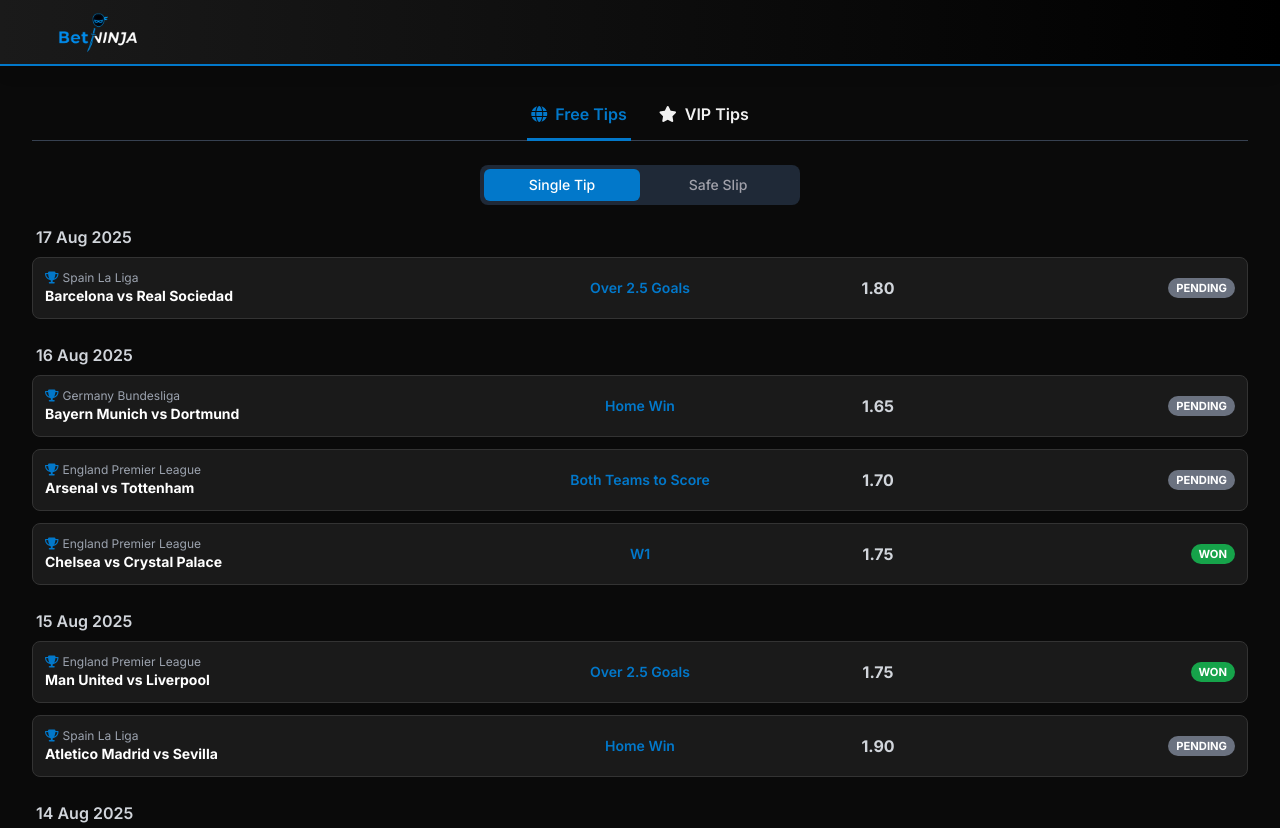
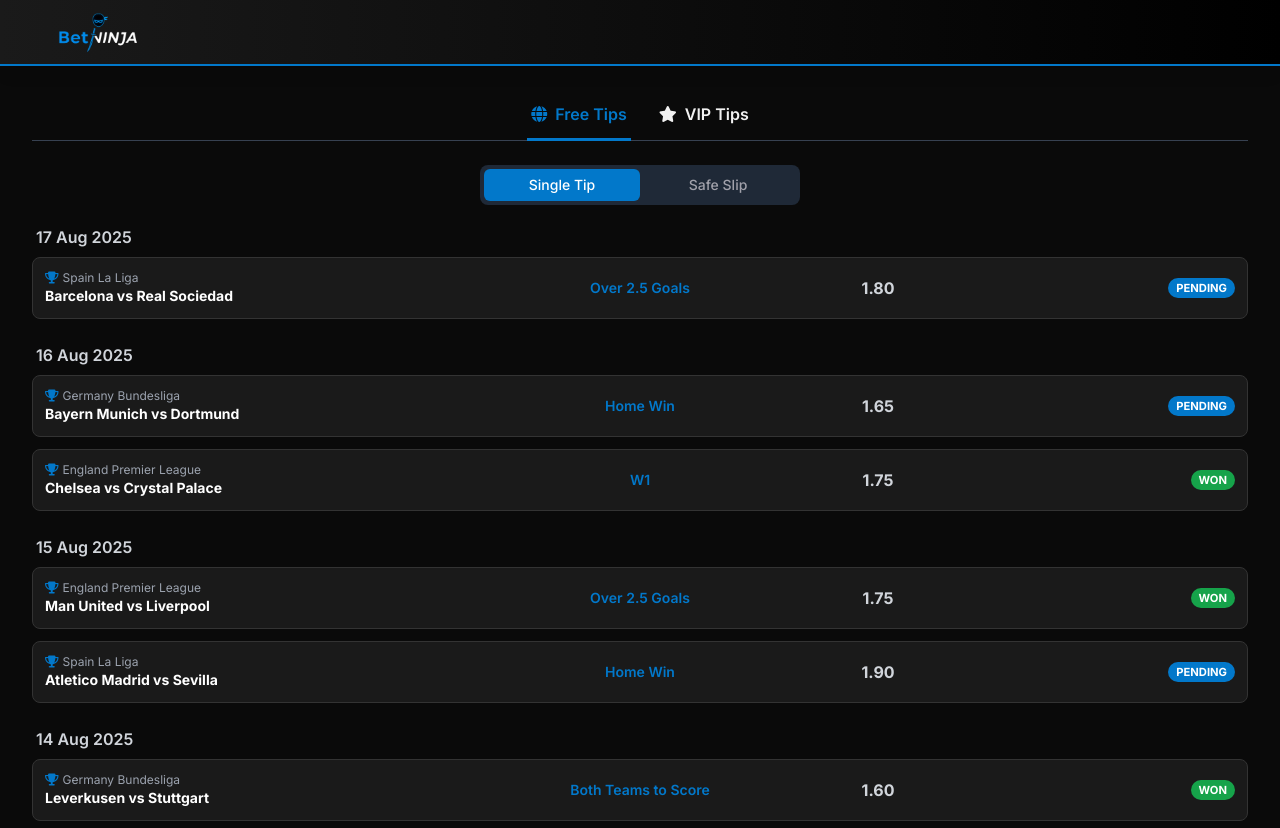
Before and after one commit to masterthreeplus/ninjatips, a plain HTML site: page index.html in a window 1280 px wide. Shown: the top 828 px of the page. Drawn offline with nearby package versions, Linux system fonts and the light colour scheme.

Commit message:
Update index.html

```diff
--- a/index.html
+++ b/index.html
@@ -70,9 +70,10 @@
         .sub-tab-button:not(.active):hover {
             background-color: #27272a;
         }
-        .status-won { background-color: #16a34a; color: white; } /* Green for Won status */
+        /* Status Colors */
+        .status-won { background-color: #16a34a; color: white; }
         .status-lost { background-color: #dc2626; color: white; }
-        .status-pending { background-color: #6b7280; color: white; }
+        .status-pending { background-color: var(--brand-blue); color: white; }
 
         .telegram-button {
             background-color: #229ED9; /* Telegram blue */
@@ -180,32 +181,38 @@
 
     <script>
         // --- MOCK DATA ---
+        // Helper: Format Date to "15 Aug 2025"
+        function formatDate(dateStr) {
+            const options = { day: "2-digit", month: "short", year: "numeric" };
+            return new Date(dateStr).toLocaleDateString("en-GB", options);
+        }
+
         const allTipsData = [
-          { date: "17 Aug 2025", league: "Spain La Liga", teams: "Barcelona vs Real Sociedad", tip: "Over 2.5 Goals", odds: "1.80", status: "PENDING" },
-          { date: "16 Aug 2025", league: "Germany Bundesliga", teams: "Bayern Munich vs Dortmund", tip: "Home Win", odds: "1.65", status: "PENDING" },
-          { date: "16 Aug 2025", league: "England Premier League", teams: "Arsenal vs Tottenham", tip: "Both Teams to Score", odds: "1.70", status: "PENDING" },
-          { date: "16 Aug 2025", league: "England Premier League", teams: "Chelsea vs Crystal Palace", tip: "W1", odds: "1.75", status: "WON" },
-          { date: "15 Aug 2025", league: "England Premier League", teams: "Man United vs Liverpool", tip: "Over 2.5 Goals", odds: "1.75", status: "WON" },
-          { date: "15 Aug 2025", league: "Spain La Liga", teams: "Atletico Madrid vs Sevilla", tip: "Home Win", odds: "1.90", status: "PENDING" },
-          { date: "14 Aug 2025", league: "Germany Bundesliga", teams: "Leverkusen vs Stuttgart", tip: "Both Teams to Score", odds: "1.60", status: "WON" },
-          { date: "14 Aug 2025", league: "Italy Serie A", teams: "Roma vs Lazio", tip: "Draw", odds: "3.10", status: "LOST" },
+            { date: "2025-08-17", league: "Spain La Liga", teams: "Barcelona vs Real Sociedad", tip: "Over 2.5 Goals", odds: "1.80", status: "PENDING" },
+            { date: "2025-08-16", league: "Germany Bundesliga", teams: "Bayern Munich vs Dortmund", tip: "Home Win", odds: "1.65", status: "PENDING" },
+            { date: "2025-08-16", league: "England Premier League", teams: "Chelsea vs Crystal Palace", tip: "W1", odds: "1.75", status: "WON" },
+            { date: "2025-08-15", league: "England Premier League", teams: "Man United vs Liverpool", tip: "Over 2.5 Goals", odds: "1.75", status: "WON" },
+            { date: "2025-08-15", league: "Spain La Liga", teams: "Atletico Madrid vs Sevilla", tip: "Home Win", odds: "1.90", status: "PENDING" },
+            { date: "2025-08-14", league: "Germany Bundesliga", teams: "Leverkusen vs Stuttgart", tip: "Both Teams to Score", odds: "1.60", status: "WON" },
+            { date: "2025-08-14", league: "Italy Serie A", teams: "Roma vs Lazio", tip: "Draw", odds: "3.10", status: "LOST" },
         ];
 
         const safeSlipsData = [
-            { date: '16 Aug 2025', league: 'England Premier League', teams: 'Chelsea vs Crystal Palace', tip: 'W1', odds: '1.75', status: 'WON' },
-            { date: '16 Aug 2025', league: 'Germany Bundesliga', teams: 'Leverkusen vs Stuttgart', tip: 'Over 2.5', odds: '1.60', status: 'WON' },
-            { date: '15 Aug 2025', league: 'England Premier League', teams: 'Man United vs Liverpool', tip: 'Over 2.5 Goals', odds: '1.75', status: 'WON' },
-            { date: '15 Aug 2025', league: 'France Ligue 1', teams: 'Lyon vs Marseille', tip: 'Over 2.5 Goals', odds: '1.85', status: 'WON' },
+            { date: '2025-08-16', league: 'England Premier League', teams: 'Chelsea vs Crystal Palace', tip: 'W1', odds: '1.75', status: 'WON' },
+            { date: '2025-08-16', league: 'Germany Bundesliga', teams: 'Leverkusen vs Stuttgart', tip: 'Over 2.5', odds: '1.60', status: 'WON' },
+            { date: '2025-08-15', league: 'England Premier League', teams: 'Man United vs Liverpool', tip: 'Over 2.5 Goals', odds: '1.75', status: 'WON' },
+            { date: '2025-08-15', league: 'France Ligue 1', teams: 'Lyon vs Marseille', tip: 'Over 2.5 Goals', odds: '1.85', status: 'WON' },
         ];
 
         const vipTipsData = [
-            { date: '16 Aug 2025', league: 'England Premier League', teams: 'Man City vs Fulham', tip: 'Home -2.5 AH', odds: '2.10', status: 'PENDING' },
-            { date: '16 Aug 2025', league: 'Italy Serie A', teams: 'Juventus vs Bologna', tip: 'Juventus to Win', odds: '1.80', status: 'PENDING' },
-            { date: '15 Aug 2025', league: 'UEFA Champions League', teams: 'Real Madrid vs Man City', tip: 'Real Madrid to Qualify', odds: '2.50', status: 'WON' },
-            { date: '15 Aug 2025', league: 'Spain La Liga', teams: 'Girona vs Villarreal', tip: 'Over 3.5 Goals', odds: '2.20', status: 'LOST' },
+            { date: '2025-08-16', league: 'England Premier League', teams: 'Man City vs Fulham', tip: 'Home -2.5 AH', odds: '2.10', status: 'PENDING' },
+            { date: '2025-08-16', league: 'Italy Serie A', teams: 'Juventus vs Bologna', tip: 'Juventus to Win', odds: '1.80', status: 'PENDING' },
+            { date: '2025-08-15', league: 'UEFA Champions League', teams: 'Real Madrid vs Man City', tip: 'Real Madrid to Qualify', odds: '2.50', status: 'WON' },
+            { date: '2025-08-15', league: 'Spain La Liga', teams: 'Girona vs Villarreal', tip: 'Over 3.5 Goals', odds: '2.20', status: 'LOST' },
         ];
 
         // --- RENDER FUNCTIONS ---
+        // Card Responsive Fix
         function createTipCard(tip) {
             let statusClass = '';
             switch (tip.status.toUpperCase()) {
@@ -214,18 +221,18 @@
                 case 'PENDING': statusClass = 'status-pending'; break;
             }
             return `
-                <div class="card-bg rounded-lg p-3 flex items-center justify-between">
-                    <div class="w-2/5 text-left pr-2">
+                <div class="card-bg rounded-lg p-3 flex flex-wrap sm:flex-nowrap items-center justify-between gap-y-3">
+                    <div class="w-full sm:w-2/5 text-left">
                         <p class="text-xs text-gray-400 truncate"><i class="fas fa-trophy mr-1 text-brand-blue"></i>${tip.league}</p>
                         <p class="font-bold text-sm text-white">${tip.teams}</p>
                     </div>
-                    <div class="w-1/5 text-center">
+                    <div class="w-1/3 sm:w-1/5 text-center">
                         <p class="font-semibold text-sm text-brand-blue">${tip.tip}</p>
                     </div>
-                    <div class="w-1/5 text-center">
+                    <div class="w-1/3 sm:w-1/5 text-center">
                         <p class="text-gray-300 font-bold text-base">${tip.odds}</p>
                     </div>
-                    <div class="w-1/5 flex justify-end">
+                    <div class="w-1/3 sm:w-1/5 flex justify-center sm:justify-end">
                         <span class="status-badge ${statusClass}">${tip.status}</span>
                     </div>
                 </div>
@@ -260,7 +267,7 @@
             return `
                 <div class="card-bg rounded-lg p-4">
                     <div class="flex justify-between items-center mb-3">
-                        <h3 class="text-base font-orbitron font-bold text-brand-blue">${titlePrefix} - ${date}</h3>
+                        <h3 class="text-base font-orbitron font-bold text-brand-blue">${titlePrefix} - ${formatDate(date)}</h3>
                         <span class="status-badge ${dayStatusClass}">${dayStatus}</span>
                     </div>
                     <div class="overflow-x-auto">
@@ -301,7 +308,7 @@
             const singleTipContent = document.getElementById('single-tip-content');
             const safeSlipContent = document.getElementById('safe-slip-content');
 
-            // Render Single Tips
+            // Render Single Tips (Updated)
             function renderSingleTips() {
                 const container = document.getElementById('single-tips-container');
                 container.innerHTML = '';
@@ -313,8 +320,10 @@
                 sortedDates.forEach(date => {
                     const dateSection = document.createElement('section');
                     dateSection.innerHTML = `
-                        <h2 class="text-base font-semibold text-gray-300 mb-2 pl-1">${date}</h2>
-                        <div class="space-y-3">${groupedTips[date].map(createTipCard).join('')}</div>
+                        <h2 class="text-base font-semibold text-gray-300 mb-2 pl-1">${formatDate(date)}</h2>
+                        <div class="space-y-3">
+                            ${groupedTips[date].map(createTipCard).join('')}
+                        </div>
                     `;
                     container.appendChild(dateSection);
                 });
```
